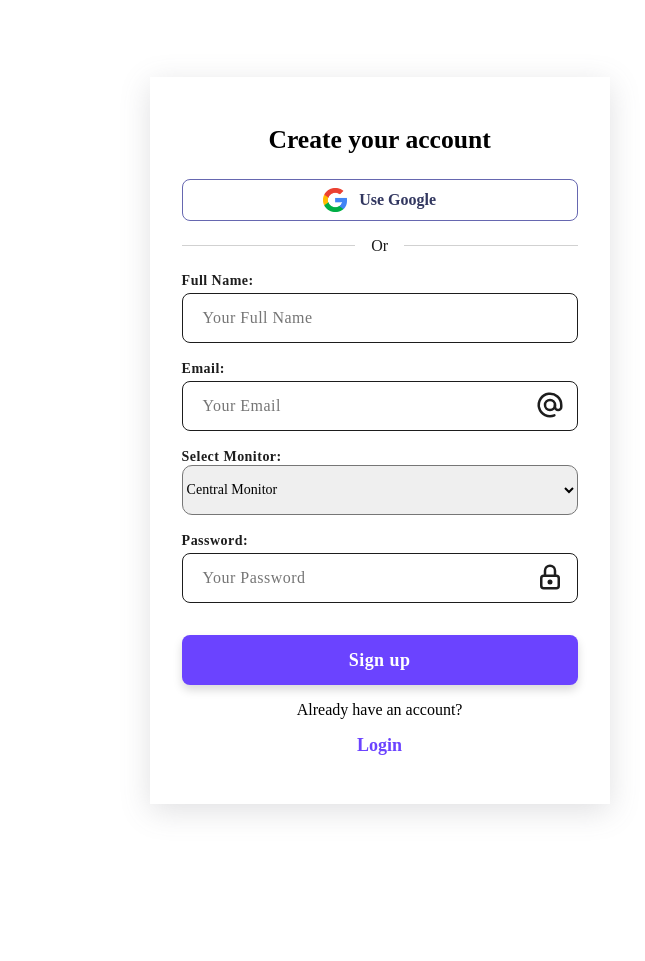
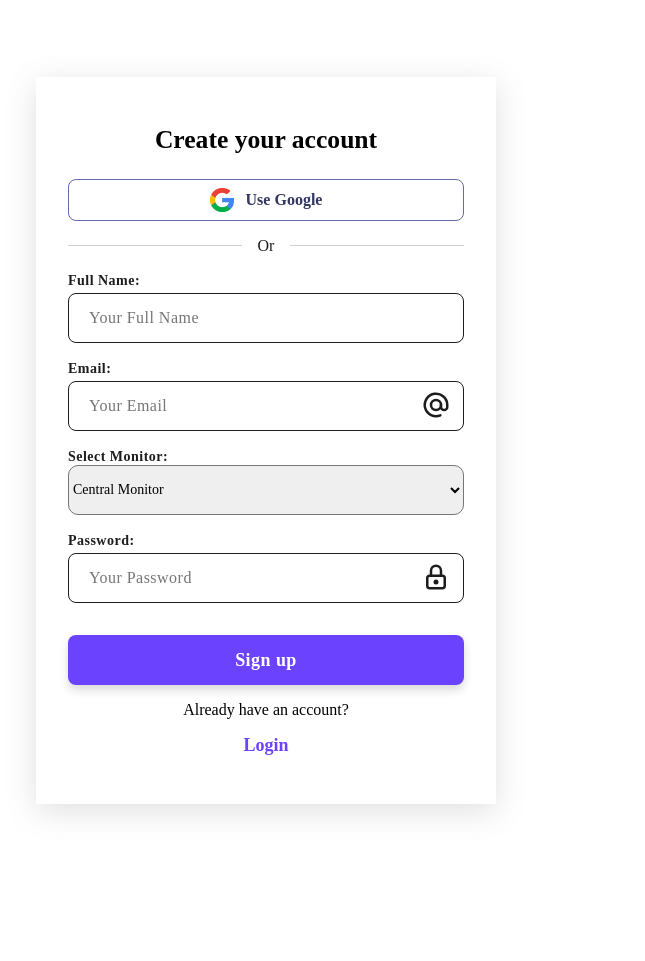
Before and after one commit to eighty-nine89/Arfric-Recruit, a PHP site: page /signup.html in a window 1280 px wide. Shown: the whole page, without its empty margins (374-1019 px from the left). Run offline with PHP 8.4, Linux system fonts and the light colour scheme; some web fonts are replaced.

Commit message:
update-003

```diff
--- a/central.html
+++ b/central.html
@@ -6,6 +6,6 @@
     <title>Central monitor</title>
 </head>
 <body>
-    <h3 style="text-align: center; margin-top:100%;">Hello there, welcome to Central Monitor!</h3>
+    <h3 style="text-align: center; margin-top:25%;">Hello there, welcome to Central Monitor!</h3>
 </body>
 </html>
--- a/district.html
+++ b/district.html
@@ -6,6 +6,6 @@
     <title>District monitor</title>
 </head>
 <body>
-    <h3 style="text-align: center; margin-top:100%;">Hello there, welcome to District Monitor!</h3>
+    <h3 style="text-align: center; margin-top:25%;">Hello there, welcome to District Monitor!</h3>
 </body>
 </html>
--- a/regional.html
+++ b/regional.html
@@ -6,6 +6,6 @@
     <title>Regional monitor</title>
 </head>
 <body>
-    <h3 style="text-align: center; margin-top:100%;">Hello there, welcome to Reginal Monitor!</h3>
+    <h3 style="text-align: center; margin-top:25%;">Hello there, welcome to Reginal Monitor!</h3>
 </body>
 </html>
--- a/signup.css
+++ b/signup.css
@@ -71,10 +71,9 @@ body {
 .form-wrapper {
     position: relative;
     display: grid;
-    grid-template-columns: 3fr 2fr;
-    max-width: 1200px;
+    grid-template-columns: 1fr;
+    max-width: 1800px;
     justify-content: center;
-
 }
 
 .form-side {
@@ -85,9 +84,6 @@ body {
     background-color: white;
     place-items: center;
 }
-div.form-side{
-
-}
 
 .welcome-message {
     max-width: 360px;
@@ -96,7 +92,7 @@ div.form-side{
 .my-form {
     display: flex;
     flex-direction: column;
-    justify-content: start;
+    justify-content: center;
     position: relative;
     gap: 16px;
     max-width: 460px;
@@ -108,7 +104,6 @@ div.form-side{
         rgba(100, 100, 111, 0.2)
         0px 7px 29px 0px;
     top: -15%;
-    left: 60%;
 }
 
 .form-welcome {
```
Also changed, not shown: login.css (+3 -12 lines), signup.html (indentation only).
